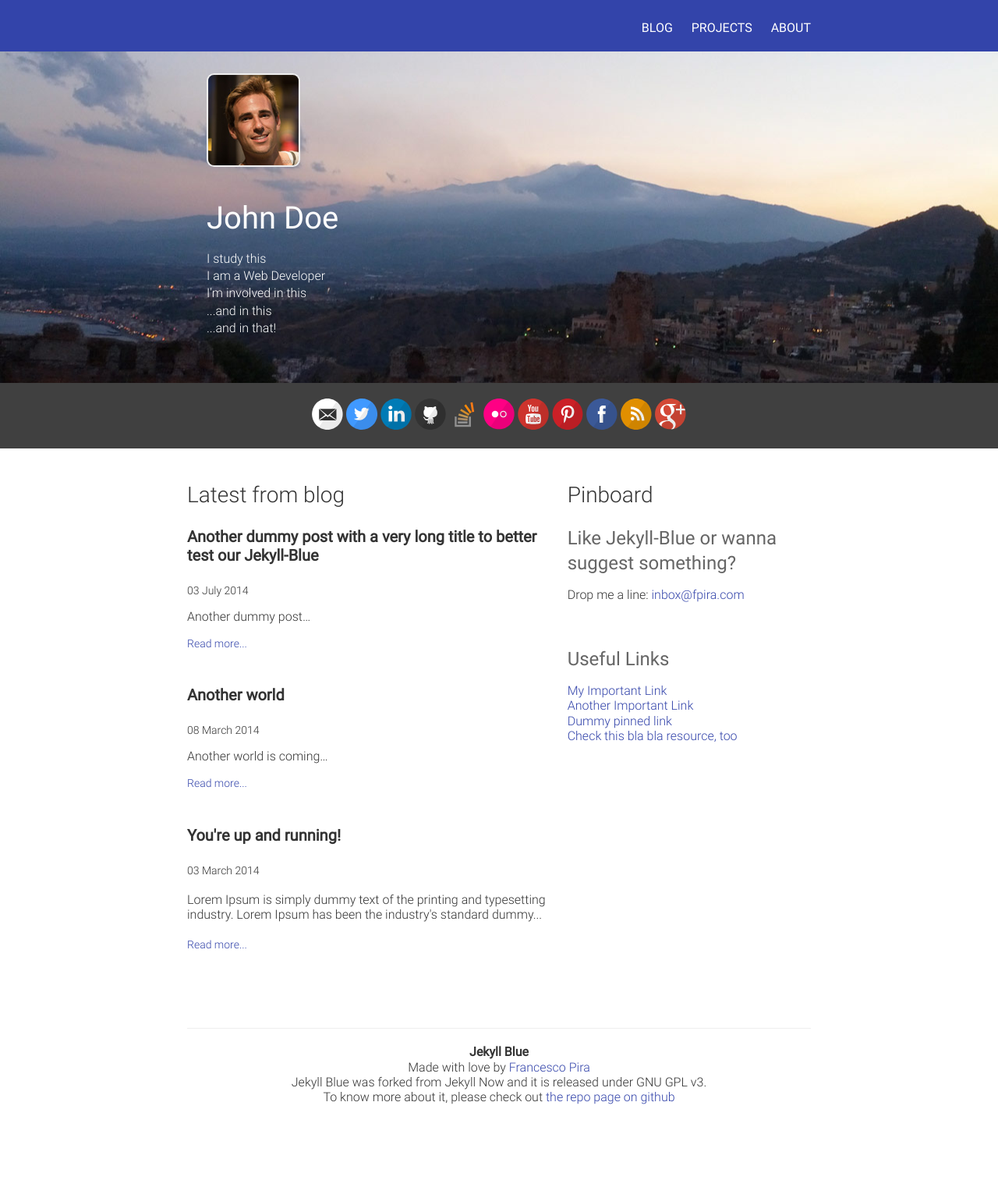
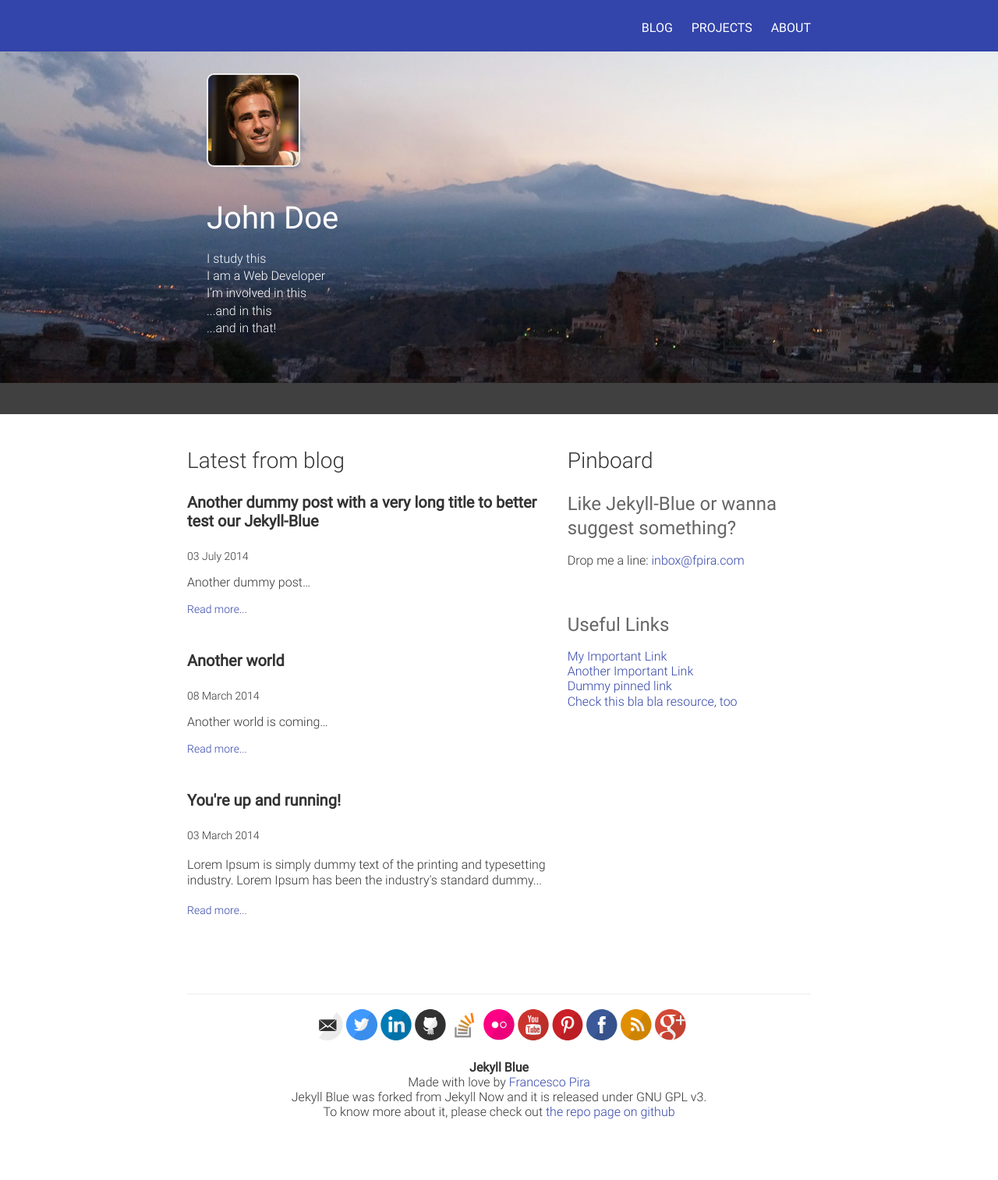
Before and after one commit to pirafrank/Jekyll-Blue, a Jekyll site: the page built from index.html, in a window 1280 px wide. Shown: the whole page at 78% size. Built offline with Jekyll 4.4.1, drawn with Linux system fonts in a browser that asks for light colours; Markdown is read by kramdown in place of the engine named in the settings.

Commit message:
new feature: choose where to display social icons (footer or only in home), removed social from demo 'About' page due to redundancy.

```diff
--- a/_config.yml
+++ b/_config.yml
@@ -16,11 +16,6 @@ timezone: Europe/Rome
 #
 # Flags below are optional
 #
-
-# Home customisation
-home:
-  show_pinboard: true # set it to true to enable, false to disable right section in home
-  max_posts: 5 # max number of latest posts to show in home page
 
 # Theme Engine
 # To change site-wide fonts and colors, go to _sass/_variables anche change the hex values.
@@ -46,6 +41,15 @@ social-links:
 # For example: inbox@fpira.com -> inbox@nospampleasefpira.com
 # NOTE: Don't leave it empty or the link in About page won't work.
 encryptedemail: "i n b o x @ f p i r a . c o m"
+
+# Home customisation
+home:
+  show_pinboard: true # set it to true to enable, false to disable right section in home
+  max_posts: 5 # max number of latest posts to show in home page
+  show_social: false # Choose whether to display social link in mid of home page or not
+
+# Choose whether to display social links in footer or not
+footersocial: true
 
 # Enter your Disqus shortname (not your username) to enable commenting on posts
 # You can find your shortname on the Settings page of your Disqus account
--- a/_includes/footer.html
+++ b/_includes/footer.html
@@ -2,6 +2,12 @@
     <div class="wrapper-footer">
       <div class="container">
         <div class="line-separator"></div>
+        {% if site.footersocial %}
+          <br>
+          <div class="social">
+            {% include svg-icons.html %}
+          </div>
+        {% endif %}
         <footer>
           <b>Jekyll Blue</b><br>
           Made with love by <a href="http://fpira.com">Francesco Pira</a><br>
--- a/index.html
+++ b/index.html
@@ -63,9 +63,11 @@
   </div>
 
   <div class="middle">
-    <div class="social">
-      {% include svg-icons.html %}
-    </div>
+    {% if site.home.show_social %}
+      <div class="social">
+        {% include svg-icons.html %}
+      </div>
+    {% endif %}
     <div class="content navLinks navLinks-alt">
         <a href="{{ site.baseurl }}/blog">BLOG</a>
         <a href="{{ site.baseurl }}/projects">PROJECTS</a>
--- a/style.scss
+++ b/style.scss
@@ -285,6 +285,7 @@ nav { // edit this to change navbar appearance
 }
 
 .social {
+  text-align: center;
   @include mobile {
     padding-top: 10px;
     padding-bottom: 10px;
```
Also changed, not shown: pages/about.md (+0 -6 lines).
